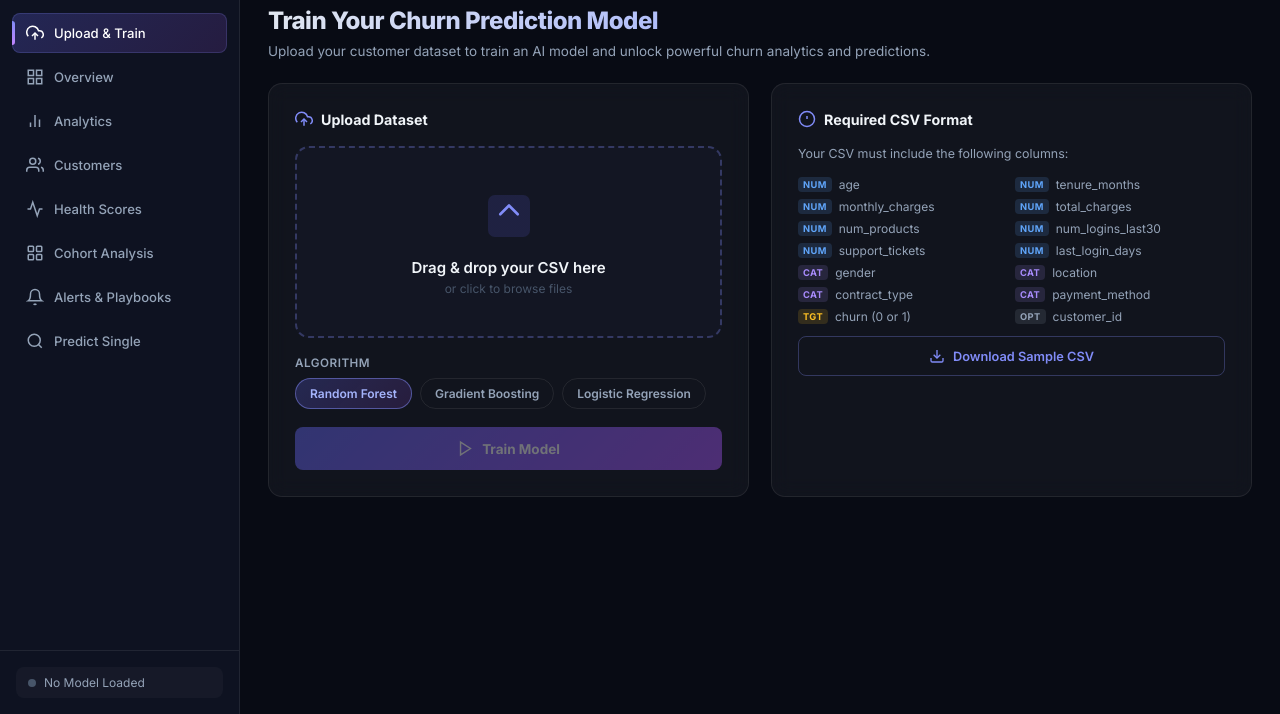
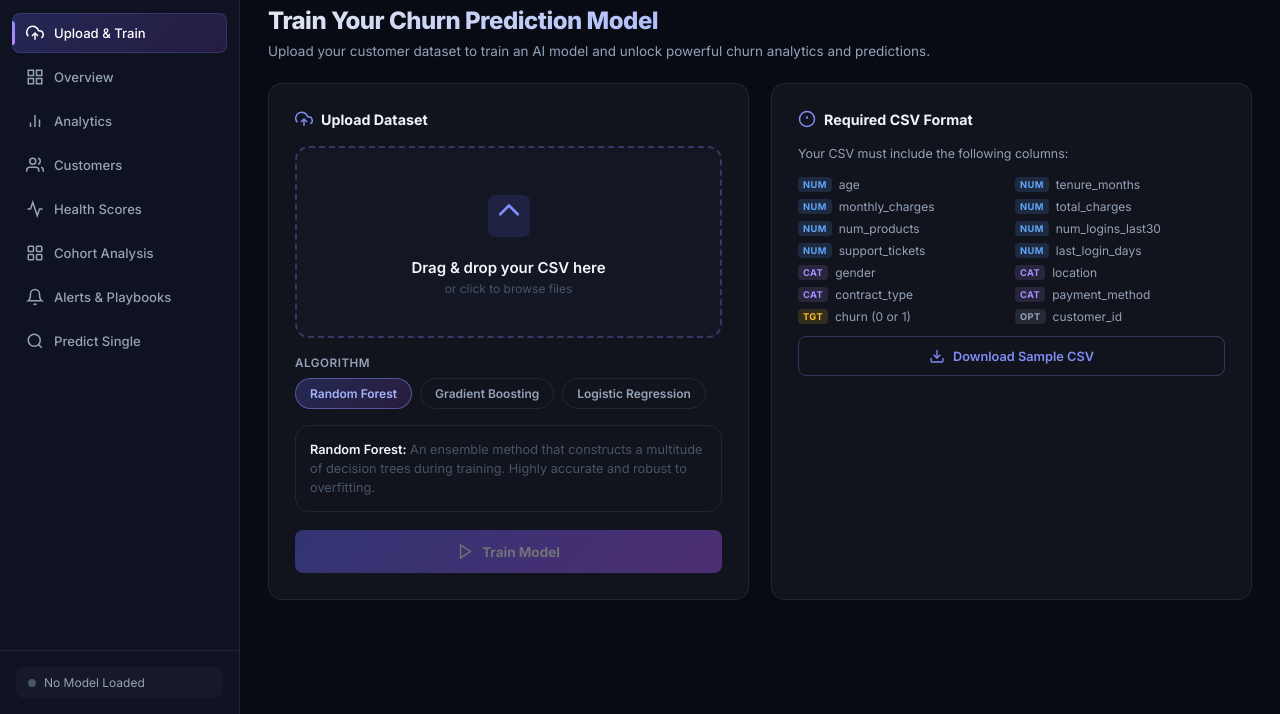
Before and after one commit to panchalsandeep/Churn-Prediction-Model, a website built with Vite: page static/index.html in a window 1280 px wide. Shown: the part 86-800 px from the top of the page. Built offline with nearby package versions, Linux system fonts and the light colour scheme.

Commit message:
feat: display dynamic algorithm explanation on landing page

```diff
--- a/static/app.js
+++ b/static/app.js
@@ -226,11 +226,20 @@ $('remove-file').addEventListener('click', () => {
 });
 
 /* ── Algorithm pills ─────────────────────────────────────────── */
+const algoDescriptions = {
+  random_forest: '<p><strong>Random Forest:</strong> An ensemble method that constructs a multitude of decision trees during training. Highly accurate and robust to overfitting.</p>',
+  gradient_boosting: '<p><strong>Gradient Boosting:</strong> A sequential technique where new models are added to correct errors made by previous ones. Excels at finding complex, non-linear patterns.</p>',
+  logistic_regression: '<p><strong>Logistic Regression:</strong> A statistical model that estimates the probability of a binary outcome. Fast, highly interpretable, and serves as an excellent baseline.</p>'
+};
+
 document.querySelectorAll('.algo-pill').forEach(pill => {
   pill.addEventListener('click', () => {
     document.querySelectorAll('.algo-pill').forEach(p => p.classList.remove('active'));
     pill.classList.add('active');
     state.algorithm = pill.dataset.algo;
+    if ($('algo-description')) {
+      $('algo-description').innerHTML = algoDescriptions[state.algorithm] || '';
+    }
   });
 });
 
--- a/static/index.html
+++ b/static/index.html
@@ -142,6 +142,9 @@
             <button class="algo-pill active" data-algo="random_forest">Random Forest</button>
             <button class="algo-pill" data-algo="gradient_boosting">Gradient Boosting</button>
             <button class="algo-pill" data-algo="logistic_regression">Logistic Regression</button>
+          </div>
+          <div id="algo-description" class="algo-description">
+            <p><strong>Random Forest:</strong> An ensemble method that constructs a multitude of decision trees during training. Highly accurate and robust to overfitting.</p>
           </div>
         </div>
 
--- a/static/style.css
+++ b/static/style.css
@@ -328,6 +328,21 @@ canvas { display: block; }
 .algo-select-group { margin-bottom: 18px; }
 .input-label { font-size: 0.78rem; font-weight: 600; color: var(--text-2); display: block; margin-bottom: 8px; letter-spacing: 0.5px; text-transform: uppercase; }
 .algo-pills { display: flex; gap: 8px; flex-wrap: wrap; }
+.algo-description {
+  margin-top: 16px;
+  padding: 14px;
+  background-color: var(--bg-1);
+  border: 1px solid var(--border);
+  border-radius: var(--radius);
+  font-size: 0.85rem;
+  color: var(--text-3);
+  line-height: 1.5;
+}
+.algo-description p { margin: 0; }
+.algo-description strong {
+  color: var(--text-1);
+  font-weight: 600;
+}
 .algo-pill {
   padding: 7px 14px;
   border-radius: 99px;
```
